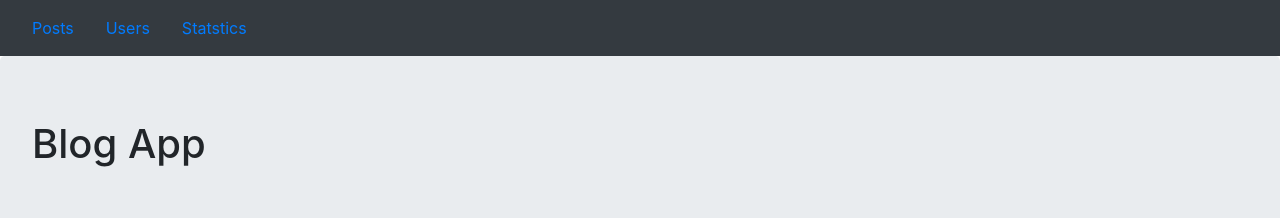
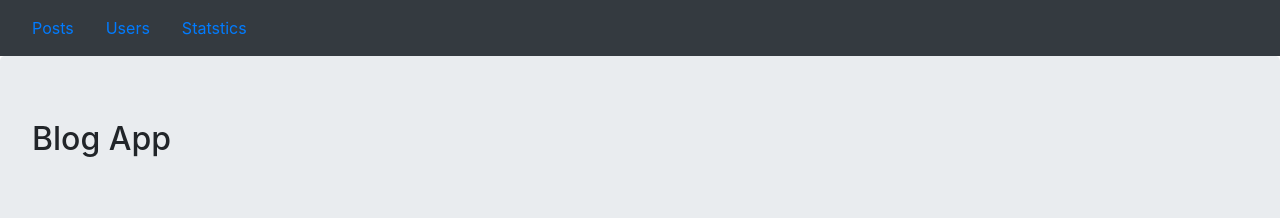
Before and after one commit to cipriRusu/Blogtype-Application, a React (Create React App) app in the folder blog-ui-react/: page /posts in a window 1280 px wide. Shown: the top 218 px of the page. Built offline with nearby package versions, Linux system fonts and the light colour scheme; no server answers.

Commit message:
Added styling to jumbotron

```diff
--- a/blog-ui-react/src/components/Title.js
+++ b/blog-ui-react/src/components/Title.js
@@ -5,7 +5,7 @@ import Jumbotron from 'react-bootstrap/Jumbotron'
 const TitleComponent = () => {
     return (
         <Jumbotron>
-            <h1>Blog App</h1>
+            <h2>Blog App</h2>
         </Jumbotron>);
 }
 
```
